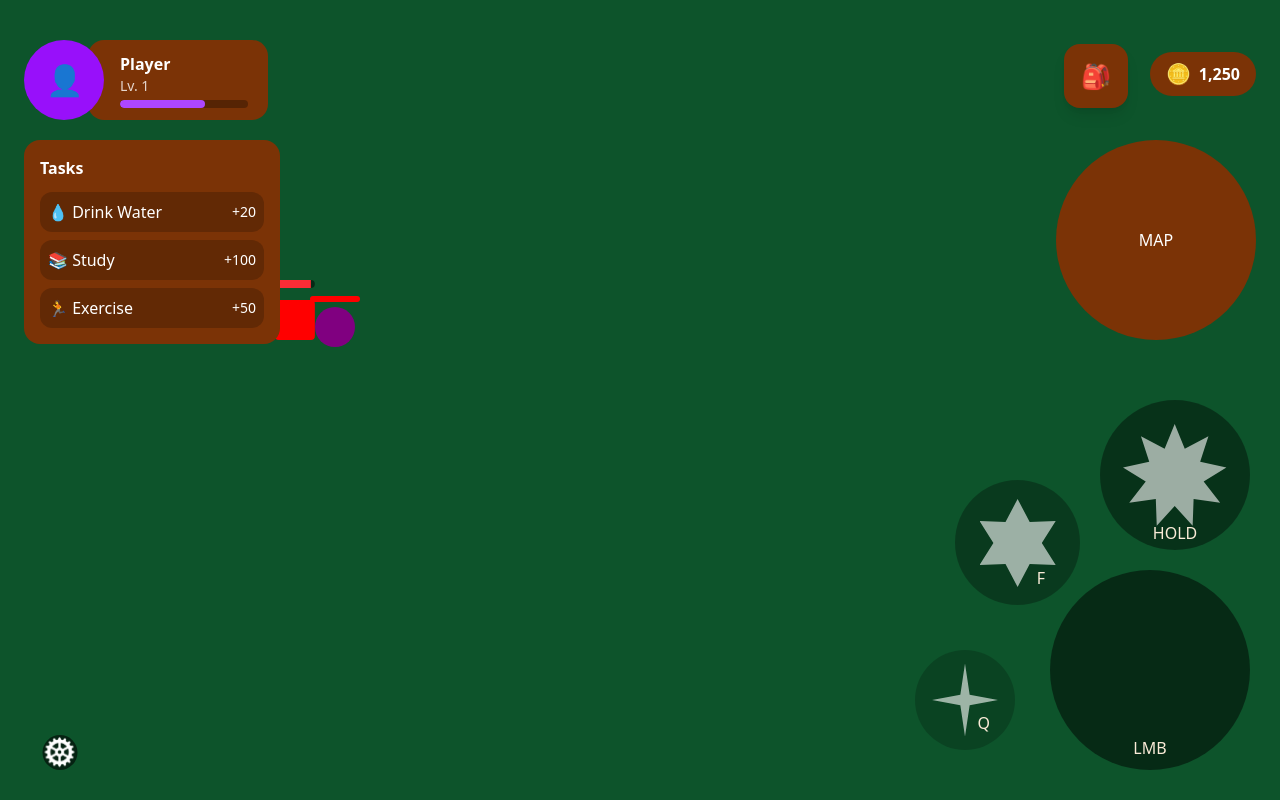
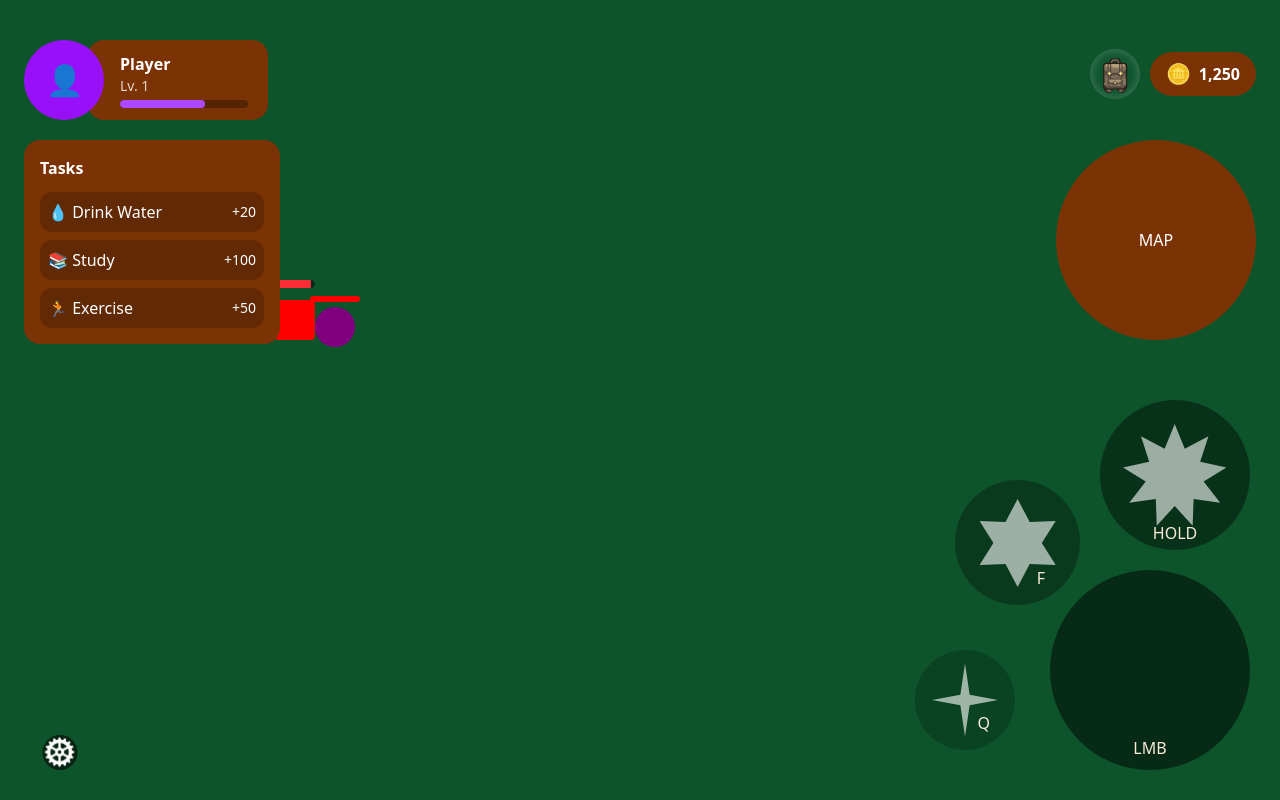
Before and after one commit to Lbuischat/KERRSYZYGY, an Angular app: page /game in a window 1280 px wide. Built offline with nearby package versions, Linux system fonts and the light colour scheme.

Commit message:
Add inventory feature with toggle functionality and UI updates

```diff
--- a/src/app/features/game/game-shell/game-shell.html
+++ b/src/app/features/game/game-shell/game-shell.html
@@ -2,7 +2,10 @@
 
   <app-game-world />
 
-  <app-hud (settingsOpen)="openSettings()" />
+  <app-hud
+    (settingsOpen)="openSettings()"
+    (inventoryOpen)="toggleInventory()"
+  />
 
   @if (settingsOpen) {
     <app-settings
@@ -11,4 +14,8 @@
     />
   }
 
+  @if (inventoryOpen) {
+    <app-inventory />
+  }
+
 </div>
--- a/src/app/features/game/game-shell/game-shell.ts
+++ b/src/app/features/game/game-shell/game-shell.ts
@@ -3,17 +3,25 @@ import { Component, HostListener } from '@angular/core';
 import { Hud } from '../hud/hud';
 import { GameWorld } from '../game-world/game-world';
 import { Settings } from '../settings/settings';
+import { Inventory } from '../hud/inventory/inventory';
+
 
 @Component({
-  imports: [Hud, GameWorld, Settings],
+  imports: [
+    Hud,
+    GameWorld,
+    Settings,
+    Inventory,
+  ],
   selector: 'app-game-shell',
   styleUrl: './game-shell.css',
   templateUrl: './game-shell.html',
 })
 export class GameShell {
-
   settingsOpen = false;
   settingsClosing = false;
+
+  inventoryOpen = false;
 
   openSettings(): void {
     this.settingsOpen = true;
@@ -37,13 +45,31 @@ export class GameShell {
     }, 180);
   }
 
+  toggleInventory(): void {
+    this.inventoryOpen = !this.inventoryOpen;
+
+    console.log('🎒 INVENTORY OPEN:', this.inventoryOpen);
+  }
+
   @HostListener('document:keydown', ['$event'])
   onKeyDown(event: Event): void {
     const keyboardEvent = event as KeyboardEvent;
 
-    if (keyboardEvent.key === 'Escape' && this.settingsOpen) {
-      console.log('🚪 ESC PRESSED - CLOSING SETTINGS');
-      this.closeSettings();
+    if (keyboardEvent.key === 'Escape') {
+      if (this.settingsOpen) {
+        console.log('🚪 ESC PRESSED - CLOSING SETTINGS');
+        this.closeSettings();
+      } else if (this.inventoryOpen) {
+        console.log('🚪 ESC PRESSED - CLOSING INVENTORY');
+        this.inventoryOpen = false;
+      }
+    }
+
+    if (
+      keyboardEvent.key.toLowerCase() === 'i' &&
+      !this.settingsOpen
+    ) {
+      this.toggleInventory();
     }
   }
 }
--- a/src/app/features/game/hud/hud.html
+++ b/src/app/features/game/hud/hud.html
@@ -26,7 +26,7 @@
 
   <!-- Inventory Btn -->
   <div class="pointer-events-auto absolute right-30 top-11 -translate-x-1/2">
-    <app-inventory-button />
+    <app-inventory-button (inventoryClicked)="toggleInventory()"></app-inventory-button>
   </div>
 
   <!-- Settings Btn -->
--- a/src/app/features/game/hud/hud.ts
+++ b/src/app/features/game/hud/hud.ts
@@ -1,8 +1,4 @@
-import {
-  Component,
-  Output,
-  EventEmitter
-} from '@angular/core';
+import { Component, Output, EventEmitter } from '@angular/core';
 
 import { PlayerInfo } from './player-info/player-info';
 import { CurrencyDisplay } from './currency-display/currency-display';
@@ -14,18 +10,29 @@ import { SettingsButton } from './settings-button/settings-button';
 
 @Component({
   selector: 'app-hud',
-  imports: [PlayerInfo, CurrencyDisplay, TaskPanel, MiniMap, ActionBar, InventoryButton, SettingsButton],
+  imports: [
+    PlayerInfo,
+    CurrencyDisplay,
+    TaskPanel,
+    MiniMap,
+    ActionBar,
+    InventoryButton,
+    SettingsButton,
+  ],
   templateUrl: './hud.html',
   styleUrl: './hud.css',
 })
 export class Hud {
-
   @Output() settingsOpen = new EventEmitter<void>();
+  @Output() inventoryOpen = new EventEmitter<void>();
 
   openSettings(): void {
     console.log('⚙️ HUD RECEIVED SETTINGS CLICK');
-
     this.settingsOpen.emit();
   }
 
+  toggleInventory(): void {
+    console.log('🎒 HUD RECEIVED INVENTORY CLICK');
+    this.inventoryOpen.emit();
+  }
 }
--- a/src/app/features/game/hud/inventory-button/inventory-button.css
+++ b/src/app/features/game/hud/inventory-button/inventory-button.css
@@ -0,0 +1,25 @@
+.inventory-bnt {
+    position: absolute;
+    top: 5px;
+    right: 20px;
+
+    display: flex;
+    width: 50px;
+    height: 50px;
+
+    align-items: center;
+    justify-content: center;
+
+    border-radius: 50%;
+    background: transparent;
+
+    /* subtle inner highlight */
+    box-shadow: inset 0 0 12px rgba(255, 255, 255, 0.25);
+
+    cursor: pointer;
+}
+
+.inventory-bnt img {
+    width: 40px;
+    height: 40px;
+}
--- a/src/app/features/game/hud/inventory-button/inventory-button.html
+++ b/src/app/features/game/hud/inventory-button/inventory-button.html
@@ -1,6 +1,8 @@
 <button
-  class="flex h-16 w-16 items-center justify-center rounded-2xl bg-amber-900 text-2xl text-white shadow-lg"
+  class="inventory-bnt"
   aria-label="Open inventory"
+  (mousedown)="$event.stopPropagation()"
+  (click)="openInventory()"
 >
-  🎒
+  <img src="icons/Inventory.png" alt="Inventory Button" />
 </button>
--- a/src/app/features/game/hud/inventory-button/inventory-button.ts
+++ b/src/app/features/game/hud/inventory-button/inventory-button.ts
@@ -1,9 +1,16 @@
-import { Component } from '@angular/core';
+import { Component, Output, EventEmitter } from '@angular/core';
 
 @Component({
+  selector: 'app-inventory-button',
   imports: [],
-  selector: 'app-inventory-button',
+  templateUrl: './inventory-button.html',
   styleUrl: './inventory-button.css',
-  templateUrl: './inventory-button.html',
 })
-export class InventoryButton {}
+export class InventoryButton {
+  @Output() inventoryClicked = new EventEmitter<void>();
+
+  openInventory(): void {
+    console.log('🎒 INVENTORY BUTTON CLICKED');
+    this.inventoryClicked.emit();
+  }
+}
--- /dev/null
+++ b/src/app/features/game/hud/inventory/inventory.css
@@ -0,0 +1,21 @@
+:host {
+  position: fixed;
+  inset: 0;
+  z-index: 1000;
+}
+
+.inventory {
+  position: absolute;
+  top: 50%;
+  left: 50%;
+  transform: translate(-50%, -50%);
+
+  width: 600px;
+  height: 400px;
+
+  background: rgba(20, 20, 20, 0.95);
+  border: 2px solid rgba(255, 255, 255, 0.2);
+  border-radius: 12px;
+
+  color: white;
+}
--- /dev/null
+++ b/src/app/features/game/hud/inventory/inventory.html
@@ -0,0 +1,3 @@
+<div class="inventory">
+  <h1>INVENTORY OPEN</h1>
+</div>
--- /dev/null
+++ b/src/app/features/game/hud/inventory/inventory.ts
@@ -0,0 +1,11 @@
+import { Component, Output, EventEmitter } from '@angular/core';
+
+@Component({
+  selector: 'app-inventory',
+  imports: [],
+  templateUrl: './inventory.html',
+  styleUrl: './inventory.css',
+})
+export class Inventory {
+  @Output() closeInventory = new EventEmitter<void>();
+}
```
